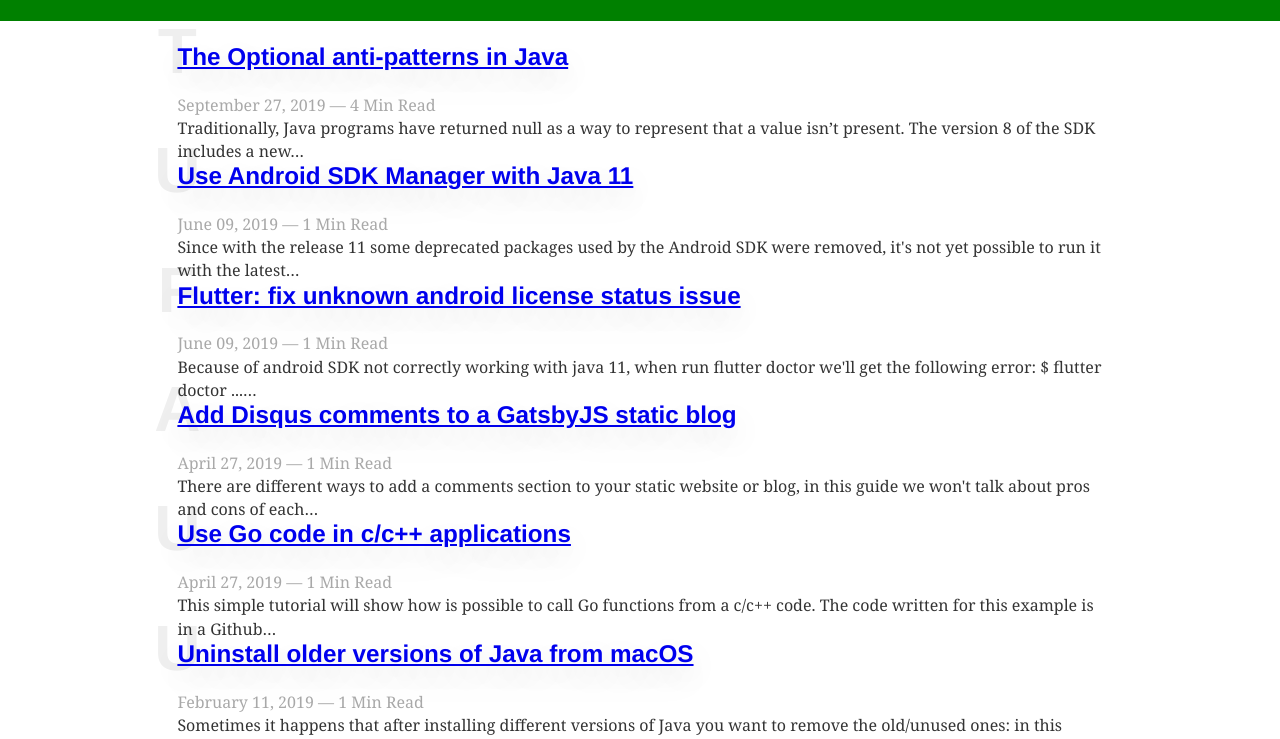
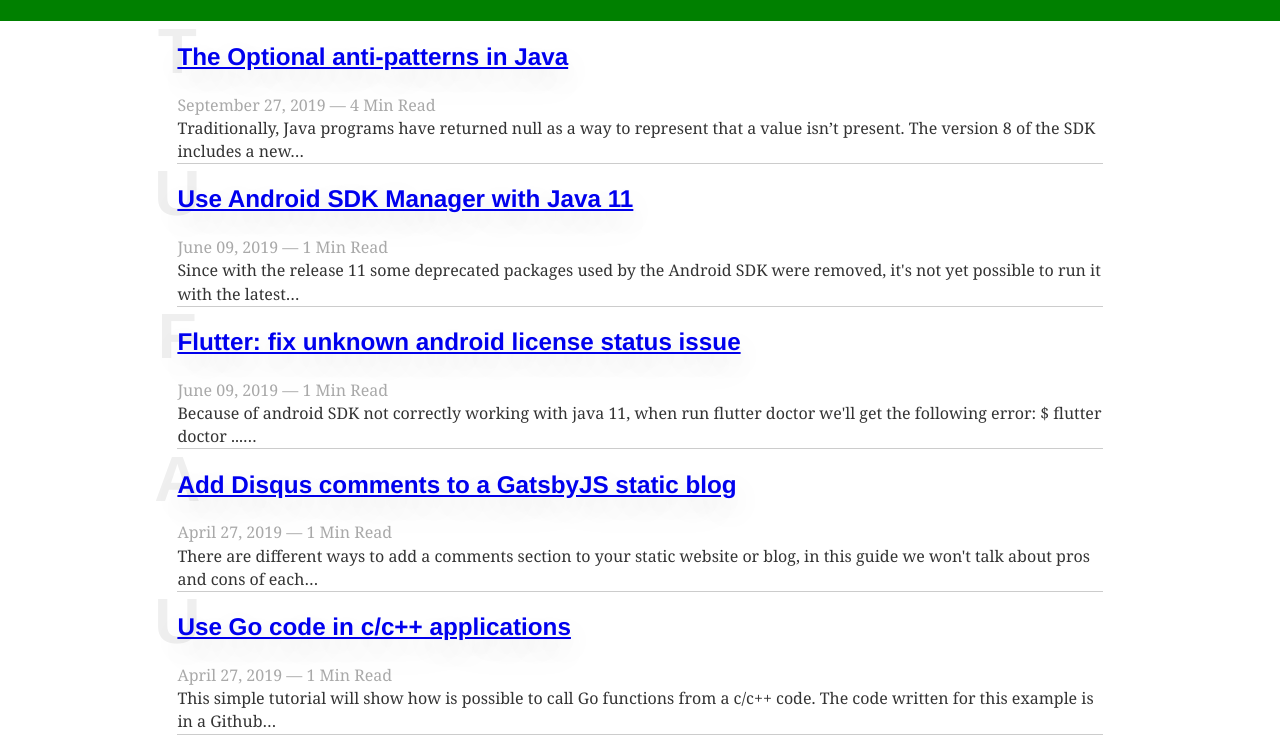
Before and after one commit to pasdam/dev.pasdam.github.io, a Gatsby site: page / in a window 1280 px wide. Shown: the part 61-800 px from the top of the page. Built offline with nearby package versions, Linux system fonts and the light colour scheme; Gatsby itself is replaced by a stand-in of ours; some packages are replaced by stand-ins of ours; what typography-theme-fairy-gates would draw is missing.

Commit message:
Add divider to blog posts list

```diff
--- a/src/components/blog/listEntry.js
+++ b/src/components/blog/listEntry.js
@@ -14,6 +14,7 @@
 		</h2>
 		<div className={ styles.subtitle }>{frontmatter.date} &mdash; {timeToRead} Min Read</div>
 		<div dangerouslySetInnerHTML={{ __html: excerpt }} />
+		<hr class={ styles.divider } />
 	</article>
   )
 }
--- a/src/components/blog/listEntry.module.css
+++ b/src/components/blog/listEntry.module.css
@@ -1,3 +1,5 @@
+.divider  {}
+
 .letter {
 	font-size: 4rem;
 	opacity: 0.08;
--- a/src/components/blog/postsList.js
+++ b/src/components/blog/postsList.js
@@ -7,7 +7,7 @@
 		.filter(post => !!post.node.frontmatter.date)
 		.map(post => <ListEntry key={post.node.id} excerpt={post.node.excerpt} frontmatter={post.node.frontmatter} timeToRead={post.node.timeToRead} path={post.node.fields.slug}/>);
 
-	return <div>{ posts}</div>;
+	return <div>{ posts }</div>;
 };
 
 export default PostsList
```
